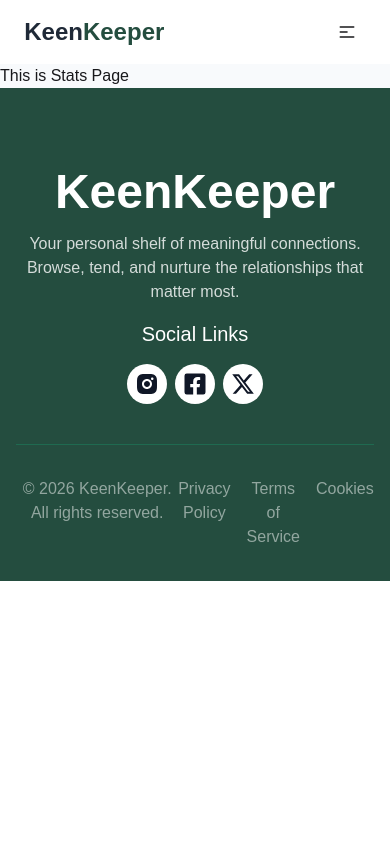
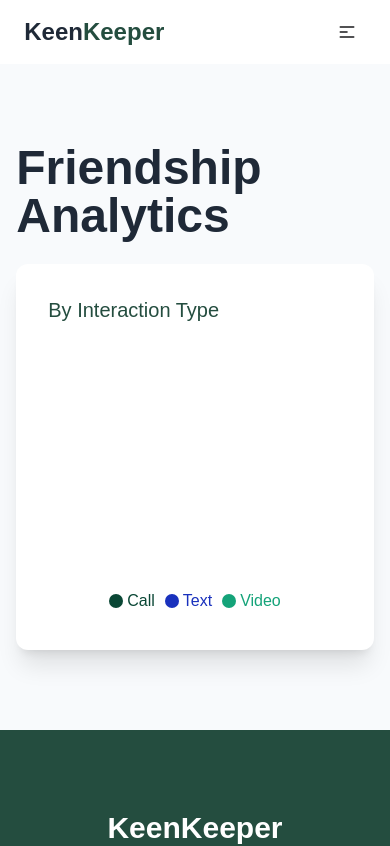
Before and after one commit to piasmajumdar/a07-keen-keeper-code-pias, a React (Vite) app: page /stats in a window 390 px wide. Shown: the top 846 px of the page. Built offline with nearby package versions, Linux system fonts and the light colour scheme; some icons are missing.

Commit message:
Stats Page Pie Chart Completed

```diff
--- a/package.json
+++ b/package.json
@@ -10,6 +10,7 @@
     "preview": "vite preview"
   },
   "dependencies": {
+    "@recharts/devtools": "^0.0.11",
     "@tailwindcss/vite": "^4.2.2",
     "react": "^19.2.4",
     "react-dom": "^19.2.4",
--- a/src/components/Footer/Footer.jsx
+++ b/src/components/Footer/Footer.jsx
@@ -8,7 +8,7 @@ const Footer = () => {
         <div className='bg-[#244D3F] pt-20 pb-8 text-center'>
             <div className='w-11/12 max-w-[1110px] mx-auto space-y-10'>
                 <div className='space-y-4'>
-                    <h2 className='text-5xl text-white font-bold'>KeenKeeper</h2>
+                    <h2 className='text-3xl md:text-5xl text-white font-bold'>KeenKeeper</h2>
                     <p className='text-white/80'>Your personal shelf of meaningful connections. Browse, tend, and nurture the relationships that matter most.</p>
                     <h3 className='text-white font-medium text-xl'>Social Links</h3>
                     <div className='flex justify-center gap-2'>
@@ -17,9 +17,9 @@ const Footer = () => {
                         <button className='w-10 h-10 rounded-full bg-white text-[#101727] flex justify-center items-center cursor-pointer'><a href='/'><FaXTwitter className='text-2xl' /></a> </button>
                     </div>
                 </div>
-                <div className='text-white/50 flex justify-between pt-8 border-t border-t-[#1A8862]/50'>
+                <div className='text-white/50 flex  flex-wrap sm:flex-nowrap gap-2 justify-center sm:justify-between pt-8 border-t border-t-[#1A8862]/50'>
                     <div>© 2026 KeenKeeper. All rights reserved.</div>
-                    <div className='flex gap-4'>
+                    <div className='flex flex-wrap justify-center gap-4'>
                         <a className='cursor-pointer'>Privacy Policy</a>
                         <a className='cursor-pointer'>Terms of Service</a>
                         <a className='cursor-pointer'>Cookies</a>
--- a/src/pages/stats/StatsPage.jsx
+++ b/src/pages/stats/StatsPage.jsx
@@ -1,9 +1,63 @@
-import React from 'react';
+import React, { useContext } from 'react';
+import { Legend, Pie, PieChart, Tooltip } from 'recharts';
+import { RechartsDevtools } from '@recharts/devtools';
+import { TimelineContext } from '../../context/TimelineContext';
 
-const StatsPage = () => {
+
+const StatsPage = ({ isAnimationActive = true }) => {
+    const { friendsTimeline } = useContext(TimelineContext);
+
+    const callCount = friendsTimeline.filter(friend => friend.act == "Call").length;
+    const textCount = friendsTimeline.filter(friend => friend.act == "Text").length;
+    const videoCount = friendsTimeline.filter(friend => friend.act == "Video").length;
+
+    const data = [
+        { name: 'Call', value: callCount, fill: '#0a4735' },
+        { name: 'Text', value: textCount, fill: '#1931bd' },
+        { name: 'Video', value: videoCount, fill: '#14a379' },
+    ]
+
     return (
-        <div>
-            <h2>This is Stats Page</h2>
+        <div className='w-11/12 max-w-[1110px] mx-auto py-20'>
+            <div className='space-y-6'>
+                <h2 className='font-bold text-5xl text-[#1F2937]'>Friendship Analytics</h2>
+
+                <div className='bg-white rounded-xl shadow-xl p-8'>
+                    <h3 className='text-[#244D3F] font-medium text-xl'>By Interaction Type</h3>
+
+                    <div className='flex justify-center items-center'>
+                        <PieChart
+                            style={{
+                                width: '100%',
+                                maxWidth: '500px',
+                                maxHeight: '80vh',
+                                aspectRatio: 1,
+
+                            }}
+
+                        >
+                            <Pie
+                                data={data}
+                                innerRadius="80%"
+                                outerRadius="100%"
+                                cornerRadius="50%"
+                                fill="#8884d8"
+                                paddingAngle={5}
+                                dataKey="value"
+                                isAnimationActive={isAnimationActive}
+                            />
+                            <div className='flex justify-center'>
+
+                                <Legend iconType='circle' width={'100%'} />
+                            </div>
+                            <RechartsDevtools />
+                            <Tooltip></Tooltip>
+                        </PieChart>
+                    </div>
+
+                </div>
+
+            </div>
         </div>
     );
 };
--- a/src/pages/timeline/FilterPage/FilterCall.jsx
+++ b/src/pages/timeline/FilterPage/FilterCall.jsx
@@ -11,7 +11,7 @@ const FilterCall = () => {
 
     // console.log(friendsTimeline);
 
-    if (friendsTimeline.length == '0') {
+    if (filteredByCallFriends.length == '0') {
         return <NoData></NoData>
     }
 
--- a/src/pages/timeline/FilterPage/FilterText.jsx
+++ b/src/pages/timeline/FilterPage/FilterText.jsx
@@ -10,7 +10,7 @@ const FilterText = () => {
 
     const filteredByTextFriends = friendsTimeline.filter(friend => friend.act == 'Text');
 
-    if (friendsTimeline.length == '0') {
+    if (filteredByTextFriends.length == '0') {
         return <NoData></NoData>
     }
 
--- a/src/pages/timeline/FilterPage/FilterVideo.jsx
+++ b/src/pages/timeline/FilterPage/FilterVideo.jsx
@@ -9,7 +9,7 @@ const FilterVideo = () => {
 
     const filteredByVideoFriends = friendsTimeline.filter(friend => friend.act == "Video");
 
-    if (friendsTimeline.length == '0') {
+    if (filteredByVideoFriends.length == '0') {
         return <NoData></NoData>
     }
 
```
Also changed, not shown: 1 other file (tests, documents, lock files or other folders).
